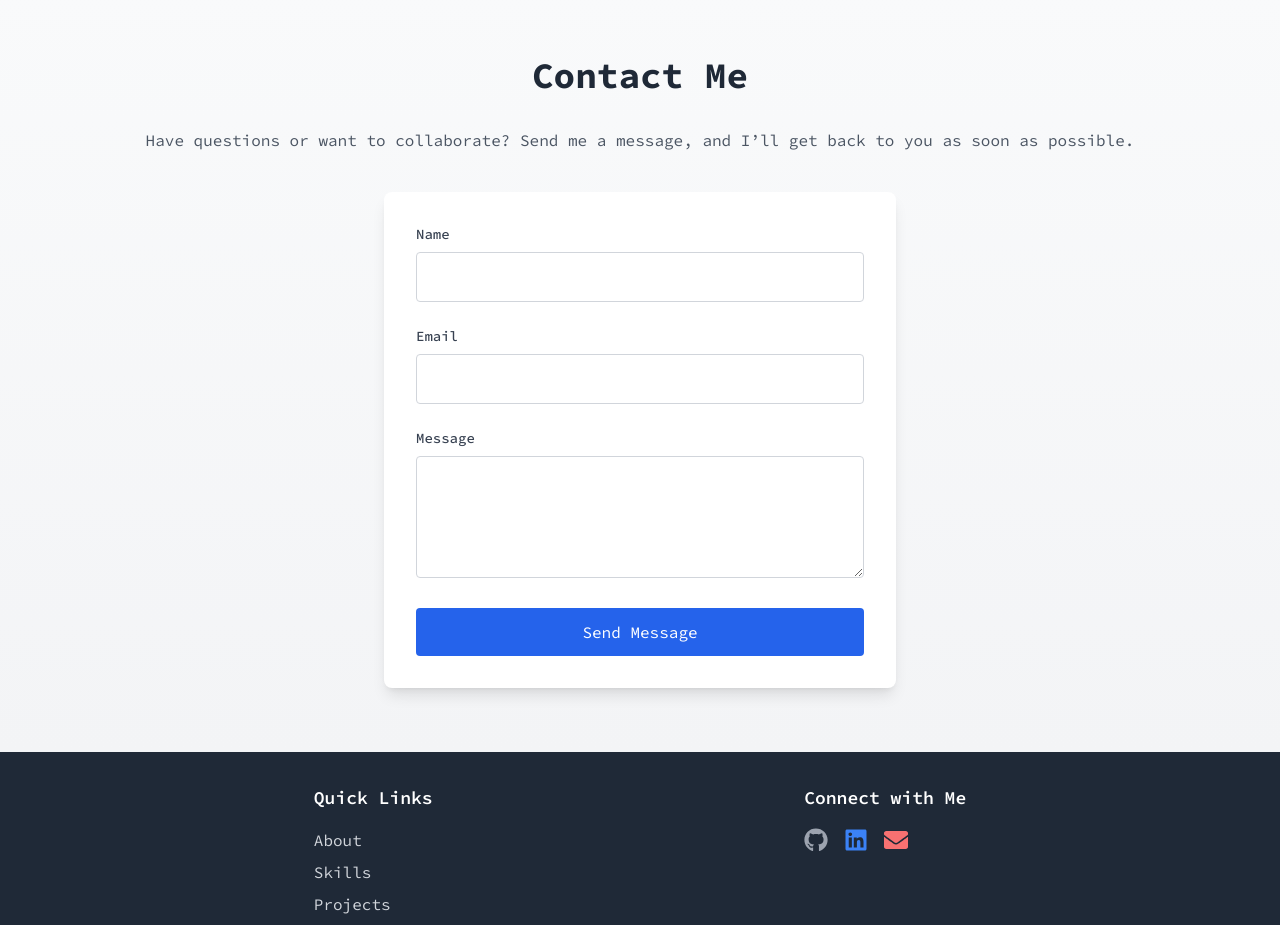
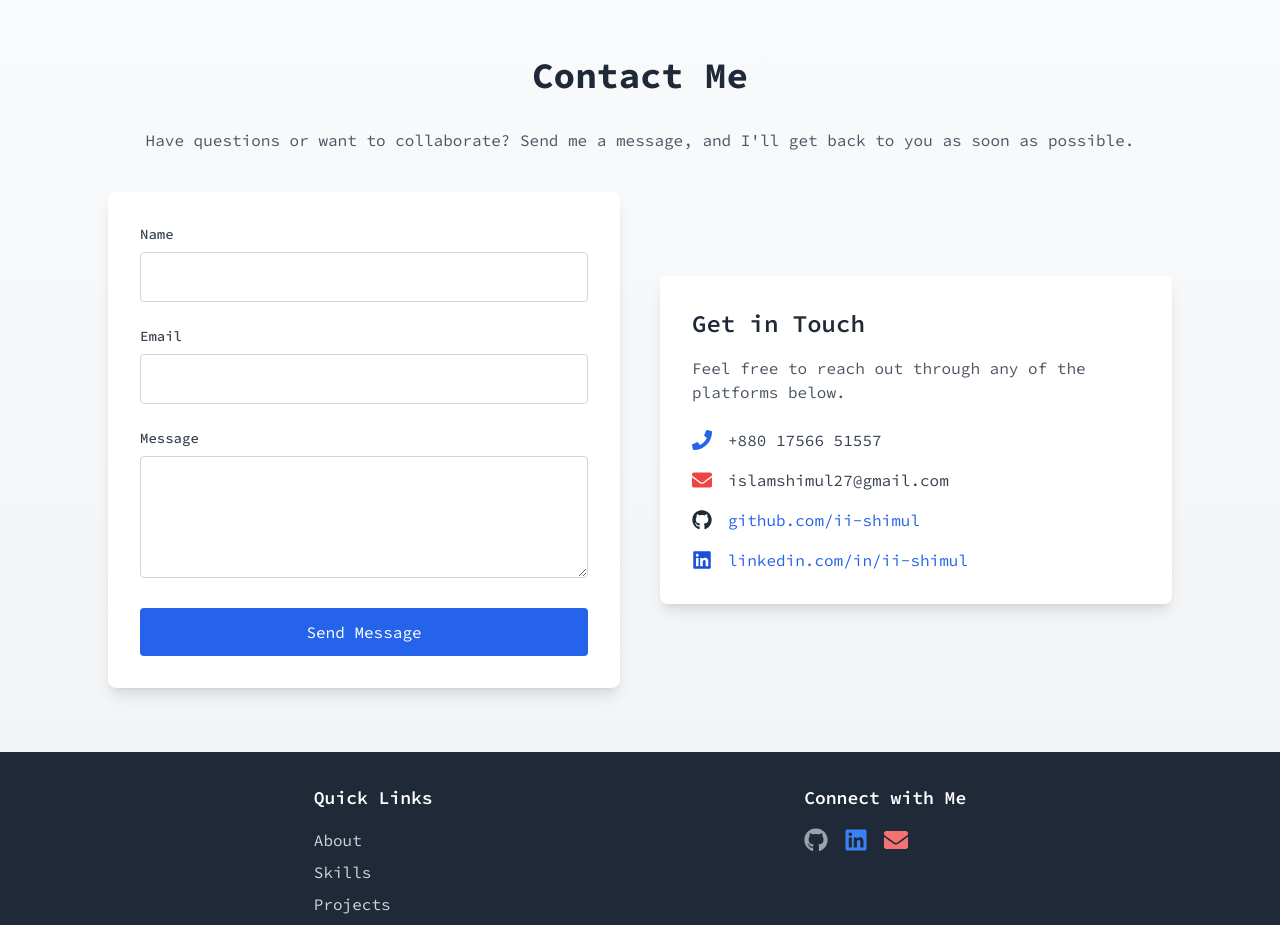
Before and after one commit to ii-shimul/my-portfolio, a React (Vite) app: page / in a window 1280 px wide. Shown: the part 2280-3205 px from the top of the page. Built offline with nearby package versions, Linux system fonts and the light colour scheme.

Commit message:
added contact info

```diff
--- a/src/pages/Home/Contact.jsx
+++ b/src/pages/Home/Contact.jsx
@@ -1,5 +1,6 @@
-import React, { useRef, useState } from "react";
+import { useRef, useState } from "react";
 import emailjs from "emailjs-com";
+import { FaPhone, FaEnvelope, FaGithub, FaLinkedin } from "react-icons/fa";
 
 const Contact = () => {
   const form = useRef();
@@ -40,14 +41,16 @@ const Contact = () => {
       </h2>
 
       <p className="text-center mb-10 text-gray-600 dark:text-gray-300">
-        Have questions or want to collaborate? Send me a message, and I’ll get
+        Have questions or want to collaborate? Send me a message, and I'll get
         back to you as soon as possible.
       </p>
 
+      <div className="flex flex-col md:flex-row justify-center items-center gap-10">
+        {/* Contact Form */}
         <form
           ref={form}
           onSubmit={sendEmail}
-        className="max-w-lg mx-auto bg-white dark:bg-gray-800 rounded-lg shadow-lg p-8"
+          className="w-full max-w-lg bg-white dark:bg-gray-800 rounded-lg shadow-lg p-8"
         >
           <div className="mb-6">
             <label className="block mb-2 text-sm font-medium text-gray-700 dark:text-gray-200">
@@ -98,6 +101,57 @@ const Contact = () => {
           </button>
         </form>
 
+        {/* Contact Info */}
+        <div className="w-full max-w-lg bg-white dark:bg-gray-800 rounded-lg shadow-lg p-8">
+          <h3 className="text-2xl font-semibold text-gray-800 dark:text-white mb-4">
+            Get in Touch
+          </h3>
+          <p className="text-gray-600 dark:text-gray-300 mb-6">
+            Feel free to reach out through any of the platforms below.
+          </p>
+
+          <div className="space-y-4">
+            <div className="flex items-center space-x-4">
+              <FaPhone className="text-blue-600 dark:text-blue-400 text-xl" />
+              <span className="text-gray-700 dark:text-gray-200">
+                +880 17566 51557
+              </span>
+            </div>
+
+            <div className="flex items-center space-x-4">
+              <FaEnvelope className="text-red-500 dark:text-red-400 text-xl" />
+              <span className="text-gray-700 dark:text-gray-200">
+                islamshimul27@gmail.com
+              </span>
+            </div>
+
+            <div className="flex items-center space-x-4">
+              <FaGithub className="text-gray-800 dark:text-gray-200 text-xl" />
+              <a
+                href="https://github.com/ii-shimul"
+                target="_blank"
+                rel="noopener noreferrer"
+                className="text-blue-600 dark:text-blue-400 hover:underline"
+              >
+                github.com/ii-shimul
+              </a>
+            </div>
+
+            <div className="flex items-center space-x-4">
+              <FaLinkedin className="text-blue-700 dark:text-blue-500 text-xl" />
+              <a
+                href="https://linkedin.com/in/ii-shimul"
+                target="_blank"
+                rel="noopener noreferrer"
+                className="text-blue-600 dark:text-blue-400 hover:underline"
+              >
+                linkedin.com/in/ii-shimul
+              </a>
+            </div>
+          </div>
+        </div>
+      </div>
+
       {status && (
         <p className="text-center mt-6 text-sm text-green-600 dark:text-green-400">
           {status}
--- a/src/pages/Home/Footer.jsx
+++ b/src/pages/Home/Footer.jsx
@@ -44,7 +44,7 @@ const Footer = () => {
               <FaGithub />
             </a>
             <a
-              href="https://www.linkedin.com/in/injamamul-islam-shimul-00895711a/"
+              href="https://linkedin.com/in/ii-shimul"
               target="_blank"
               rel="noopener noreferrer"
               className="text-blue-500 hover:text-white transition text-2xl"
--- a/src/pages/Home/Hero.jsx
+++ b/src/pages/Home/Hero.jsx
@@ -53,7 +53,7 @@ const Hero = () => {
               <FaGithub />
             </a>
             <a
-              href="https://www.linkedin.com/in/injamamul-islam-shimul-00895711a/"
+              href="https://linkedin.com/in/ii-shimul"
               target="_blank"
               rel="noreferrer"
               className="hover:scale-110 transition"
```
Also changed, not shown: 1 other file (tests, documents, lock files or other folders). Lines whose indentation alone changed are shown as unchanged.
